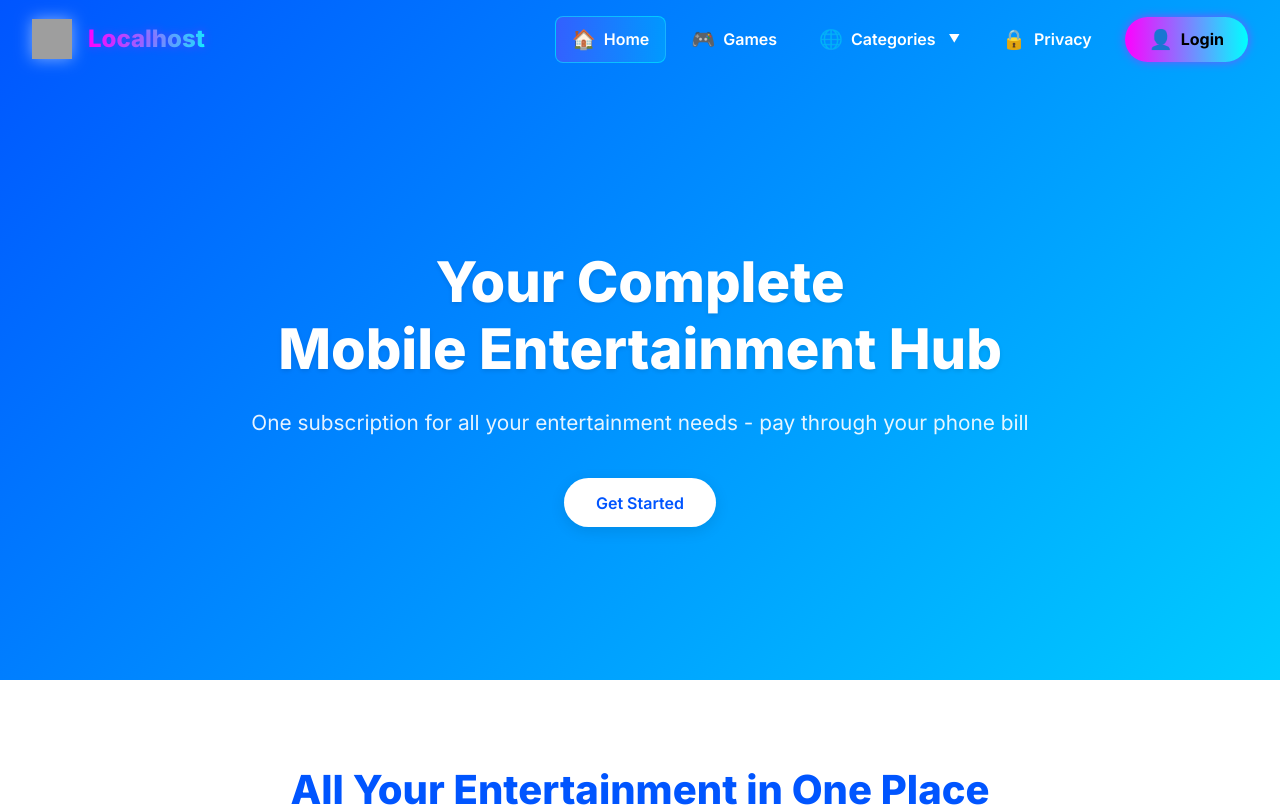
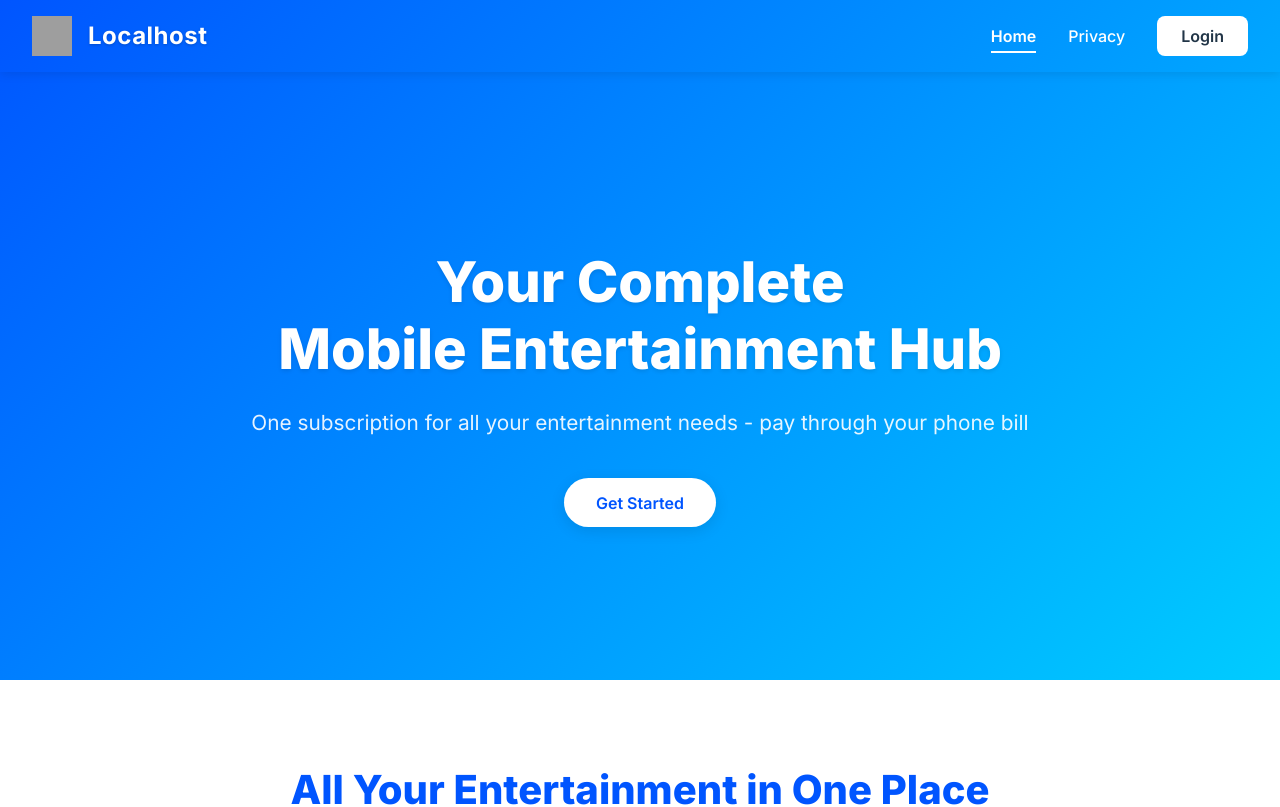
Before and after one commit to Adpeako-Astroveo/adpeako_homepages, a Vue app: page / in a window 1280 px wide. Shown: the top 807 px of the page. Built offline with nearby package versions, Linux system fonts and the light colour scheme; grey boxes are pictures that could not be loaded.

Commit message:
manual push

```diff
--- a/src/App.vue
+++ b/src/App.vue
@@ -72,7 +72,7 @@ onMounted(async () => {
 });
 
 const handleScroll = () => {
-  isScrolled.value = window.scrollY > 20;
+  isScrolled.value = window.scrollY > 50;
 };
 
 const toggleMobileMenu = () => {
@@ -133,8 +133,7 @@ provide('siteName', siteName);
 
 <template>
   <div class="app-container">
-    <header class="app-header" :class="[designId, { 'scrolled': isScrolled }]">
-      <div class="header-container">
+    <header class="app-header" :class="[designId, {'scrolled': isScrolled}]">
       <RouterLink to="/" class="logo-link">
         <img
           :src="logoPath"
@@ -144,130 +143,103 @@ provide('siteName', siteName);
         <span class="logo-text">{{ siteName }}</span>
       </RouterLink>
 
-        <!-- Desktop Navigation -->
-        <nav class="nav-links desktop-nav">
-          <RouterLink to="/" class="nav-link">
-            <span class="nav-icon">🏠</span>
-            <span>Home</span>
-          </RouterLink>
-          <RouterLink to="/games" class="nav-link">
-            <span class="nav-icon">🎮</span>
-            <span>Games</span>
-          </RouterLink>
-          <div class="dropdown-container">
-            <a href="#" class="nav-link dropdown-trigger">
-              <span class="nav-icon">🌐</span>
-              <span>Categories</span>
-              <span class="dropdown-arrow">▼</span>
-            </a>
-            <div class="dropdown-menu">
-              <RouterLink to="/categories/action" class="dropdown-item">
-                <span class="dropdown-icon">🔥</span>
-                <span>Action</span>
-              </RouterLink>
-              <RouterLink to="/categories/adventure" class="dropdown-item">
-                <span class="dropdown-icon">🌄</span>
-                <span>Adventure</span>
-              </RouterLink>
-              <RouterLink to="/categories/puzzle" class="dropdown-item">
-                <span class="dropdown-icon">🧩</span>
-                <span>Puzzle</span>
-              </RouterLink>
-              <RouterLink to="/categories/strategy" class="dropdown-item">
-                <span class="dropdown-icon">♟️</span>
-                <span>Strategy</span>
-              </RouterLink>
-            </div>
-          </div>
-          <RouterLink to="/privacy" class="nav-link">
-            <span class="nav-icon">🔒</span>
-            <span>Privacy</span>
-          </RouterLink>
-          <RouterLink to="/login" class="login-btn">
-            <span class="login-icon">👤</span>
-            <span>Login</span>
-          </RouterLink>
+      <!-- Mobile menu toggle button -->
+      <button class="mobile-menu-toggle" @click="toggleMobileMenu" aria-label="Toggle Menu" :class="{ 'open': isMobileMenuOpen }">
+        <span class="menu-icon"></span>
+      </button>
+
+      <!-- Navigation links (desktop and mobile) -->
+      <nav class="nav-links" :class="{ 'open': isMobileMenuOpen }">
+        <RouterLink to="/" class="nav-link">Home</RouterLink>
+        <RouterLink to="/privacy" class="nav-link">Privacy</RouterLink>
+
+        <!-- Domain-specific links -->
+        <template v-if="designId === 'timber-content.com'">
+          <RouterLink to="/timber-content/music" class="nav-link">Music</RouterLink>
+          <RouterLink to="/timber-content/video" class="nav-link">Video</RouterLink>
+          <RouterLink to="/timber-content/sports" class="nav-link">Sports</RouterLink>
+          <RouterLink to="/timber-content/games" class="nav-link">Games</RouterLink>
+          <RouterLink to="/timber-content/audiobooks" class="nav-link">Audiobooks</RouterLink>
+        </template>
+
+        <!-- IQ Champion Hub specific links -->
+        <template v-if="designId === 'iqchampionhub.com'">
+          <RouterLink to="/iqchampionhub/music" class="nav-link">Music</RouterLink>
+          <RouterLink to="/iqchampionhub/video" class="nav-link">Video</RouterLink>
+          <RouterLink to="/iqchampionhub/sports" class="nav-link">Sports</RouterLink>
+          <RouterLink to="/iqchampionhub/games" class="nav-link">Games</RouterLink>
+          <RouterLink to="/iqchampionhub/audiobooks" class="nav-link">Audiobooks</RouterLink>
+          <RouterLink to="/iqchampionhub/payment" class="nav-link">Payment</RouterLink>
+        </template>
+
+        <!-- Jewel Video Content specific links -->
+        <template v-if="designId === 'jewel-video-content.com'">
+          <RouterLink to="/jewel-video-content/music" class="nav-link">Music</RouterLink>
+          <RouterLink to="/jewel-video-content/video" class="nav-link">Video</RouterLink>
+          <RouterLink to="/jewel-video-content/sports" class="nav-link">Sports</RouterLink>
+          <RouterLink to="/jewel-video-content/games" class="nav-link">Games</RouterLink>
+          <RouterLink to="/jewel-video-content/audiobooks" class="nav-link">Audiobooks</RouterLink>
+          <RouterLink to="/jewel-video-content/payment" class="nav-link">Payment</RouterLink>
+        </template>
+
+        <!-- BriskVideos specific links -->
+        <template v-if="designId === 'briskvideos.com'">
+          <RouterLink to="/games" class="nav-link">Games</RouterLink>
+          <RouterLink to="/categories/action" class="nav-link">Action</RouterLink>
+          <RouterLink to="/categories/adventure" class="nav-link">Adventure</RouterLink>
+          <RouterLink to="/categories/puzzle" class="nav-link">Puzzle</RouterLink>
+          <RouterLink to="/categories/strategy" class="nav-link">Strategy</RouterLink>
+        </template>
+
+        <RouterLink to="/login" class="login-btn">Login</RouterLink>
       </nav>
-
-        <!-- Mobile menu toggle button -->
-        <button
-          class="mobile-menu-toggle"
-          @click="toggleMobileMenu"
-          aria-label="Toggle Menu"
-          :class="{ 'open': isMobileMenuOpen }"
-        >
-          <span class="toggle-line"></span>
-          <span class="toggle-line"></span>
-          <span class="toggle-line"></span>
-        </button>
-      </div>
-
-      <!-- Mobile Navigation -->
-      <div class="mobile-nav" :class="{ 'open': isMobileMenuOpen }">
-        <div class="mobile-nav-container">
-          <RouterLink to="/" class="mobile-nav-link" @click="toggleMobileMenu">
-            <span class="nav-icon">🏠</span>
-            <span>Home</span>
-          </RouterLink>
-          <RouterLink to="/games" class="mobile-nav-link" @click="toggleMobileMenu">
-            <span class="nav-icon">🎮</span>
-            <span>Games</span>
-          </RouterLink>
-
-          <div class="mobile-nav-category">
-            <div class="category-header">
-              <span class="nav-icon">🌐</span>
-              <span>Categories</span>
-            </div>
-            <div class="category-items">
-              <RouterLink to="/categories/action" class="mobile-nav-link subcategory" @click="toggleMobileMenu">
-                <span class="nav-icon">🔥</span>
-                <span>Action</span>
-              </RouterLink>
-              <RouterLink to="/categories/adventure" class="mobile-nav-link subcategory" @click="toggleMobileMenu">
-                <span class="nav-icon">🌄</span>
-                <span>Adventure</span>
-              </RouterLink>
-              <RouterLink to="/categories/puzzle" class="mobile-nav-link subcategory" @click="toggleMobileMenu">
-                <span class="nav-icon">🧩</span>
-                <span>Puzzle</span>
-              </RouterLink>
-              <RouterLink to="/categories/strategy" class="mobile-nav-link subcategory" @click="toggleMobileMenu">
-                <span class="nav-icon">♟️</span>
-                <span>Strategy</span>
-              </RouterLink>
-            </div>
-          </div>
-
-          <RouterLink to="/privacy" class="mobile-nav-link" @click="toggleMobileMenu">
-            <span class="nav-icon">🔒</span>
-            <span>Privacy</span>
-          </RouterLink>
-
-          <div class="mobile-nav-actions">
-            <RouterLink to="/login" class="mobile-login-btn" @click="toggleMobileMenu">
-              <span class="login-icon">👤</span>
-              <span>Login</span>
-            </RouterLink>
-            <RouterLink to="/signup" class="mobile-signup-btn" @click="toggleMobileMenu">
-              <span class="signup-icon">✨</span>
-              <span>Sign Up</span>
-            </RouterLink>
-          </div>
-        </div>
-      </div>
     </header>
-
     <RouterView />
-
     <footer>
       <nav class="footer-nav">
         <RouterLink to="/">Home</RouterLink>
         <RouterLink to="/privacy">Privacy</RouterLink>
+
+        <!-- Domain-specific links in footer -->
+        <template v-if="designId === 'timber-content.com'">
+          <RouterLink to="/timber-content/music">Music</RouterLink>
+          <RouterLink to="/timber-content/video">Video</RouterLink>
+          <RouterLink to="/timber-content/sports">Sports</RouterLink>
+          <RouterLink to="/timber-content/games">Games</RouterLink>
+          <RouterLink to="/timber-content/audiobooks">Audiobooks</RouterLink>
+        </template>
+
+        <!-- IQ Champion Hub specific links in footer -->
+        <template v-if="designId === 'iqchampionhub.com'">
+          <RouterLink to="/iqchampionhub/music">Music</RouterLink>
+          <RouterLink to="/iqchampionhub/video">Video</RouterLink>
+          <RouterLink to="/iqchampionhub/sports">Sports</RouterLink>
+          <RouterLink to="/iqchampionhub/games">Games</RouterLink>
+          <RouterLink to="/iqchampionhub/audiobooks">Audiobooks</RouterLink>
+          <RouterLink to="/iqchampionhub/payment">Payment</RouterLink>
+        </template>
+
+        <!-- Jewel Video Content specific links in footer -->
+        <template v-if="designId === 'jewel-video-content.com'">
+          <RouterLink to="/jewel-video-content/music">Music</RouterLink>
+          <RouterLink to="/jewel-video-content/video">Video</RouterLink>
+          <RouterLink to="/jewel-video-content/sports">Sports</RouterLink>
+          <RouterLink to="/jewel-video-content/games">Games</RouterLink>
+          <RouterLink to="/jewel-video-content/audiobooks">Audiobooks</RouterLink>
+          <RouterLink to="/jewel-video-content/payment">Payment</RouterLink>
+        </template>
+
+        <!-- BriskVideos specific links in footer -->
+        <template v-if="designId === 'briskvideos.com'">
           <RouterLink to="/games">Games</RouterLink>
           <RouterLink to="/categories/action">Action</RouterLink>
           <RouterLink to="/categories/adventure">Adventure</RouterLink>
+          <RouterLink to="/briskvideos/privacy">Privacy Policy</RouterLink>
+        </template>
       </nav>
+      <div class="copyright">
+        © {{ new Date().getFullYear() }} {{ siteName }}. All Rights Reserved.
+      </div>
     </footer>
   </div>
 </template>
@@ -294,176 +266,44 @@ body, html {
 }
 
 .app-header {
+  padding: 1rem 2rem;
+  box-shadow: 0 2px 10px rgba(0,0,0,0.1);
   position: fixed;
   width: 100%;
   top: 0;
   z-index: 1000;
+  display: flex;
+  justify-content: space-between;
+  align-items: center;
   transition: all 0.3s ease;
 }
 
-/* Header container for max width */
-.header-container {
-  max-width: 1400px;
-  margin: 0 auto;
-  display: flex;
-  justify-content: space-between;
-  align-items: center;
-  padding: 1rem 2rem;
-  width: 100%;
-}
-
-/* Logo styling */
-.logo-link {
-  display: flex;
-  align-items: center;
-  text-decoration: none;
-  color: white;
-  font-weight: bold;
-  z-index: 1001; /* Above mobile menu */
-  position: relative;
-}
-
-.logo {
-  width: 40px;
-  height: 40px;
-  margin-right: 1rem;
-  filter: drop-shadow(0 0 8px rgba(255, 255, 255, 0.5));
-  transition: all 0.3s ease;
-}
-
-.logo-text {
-  font-size: 1.5rem;
-  background: linear-gradient(90deg, #ff00ff, #00ffff);
-  -webkit-background-clip: text;
-  -webkit-text-fill-color: transparent;
-  text-shadow: 0 0 10px rgba(255, 0, 255, 0.3);
-  font-weight: 800;
-  transition: all 0.3s ease;
-}
-
-/* Desktop Navigation Links */
-.desktop-nav {
-  display: flex;
-  align-items: center;
-  gap: 0.5rem;
-}
-
-.nav-link {
-  color: white;
-  text-decoration: none;
-  font-weight: 600;
-  padding: 0.5rem 1rem;
-  border-radius: 8px;
-  display: flex;
-  align-items: center;
-  gap: 0.5rem;
-  transition: all 0.3s ease;
-  position: relative;
-  border: 1px solid transparent;
-}
-
-.nav-link:hover {
-  background: rgba(255, 255, 255, 0.1);
-  border-color: rgba(255, 255, 255, 0.2);
-  color: #00ffff;
-}
-
-.nav-link.router-link-active {
-  background: linear-gradient(90deg, rgba(255, 0, 255, 0.2), rgba(0, 255, 255, 0.2));
-  border-color: rgba(0, 255, 255, 0.5);
-  color: #ffffff;
-}
-
-.nav-icon {
-  font-size: 1.2rem;
+.app-header.scrolled {
+  padding: 0.8rem 2rem;
+  box-shadow: 0 4px 15px rgba(0,0,0,0.1);
+  backdrop-filter: blur(10px);
 }
 
 .login-btn {
-  background: linear-gradient(90deg, #ff00ff, #00ffff);
-  color: #000;
+  background: white;
+  color: inherit;
   padding: 0.5rem 1.5rem;
-  border-radius: 50px;
-  font-weight: 700;
-  text-decoration: none;
+  border-radius: 0.5rem;
+  font-weight: 600;
   transition: all 0.3s ease;
-  display: flex;
-  align-items: center;
-  gap: 0.5rem;
-  margin-left: 0.5rem;
-  box-shadow: 0 0 10px rgba(255, 0, 255, 0.5);
 }
 
 .login-btn:hover {
   transform: translateY(-2px);
-  box-shadow: 0 5px 15px rgba(255, 0, 255, 0.7);
+  box-shadow: 0 4px 12px rgba(0,0,0,0.1);
 }
 
-.login-icon {
-  font-size: 1.2rem;
+/* Design-specific header styles */
+.jazzy-mango\.com {
+  background: #4CAF50;
+  background: linear-gradient(135deg, #4CAF50 0%, #81C784 100%);
 }
 
-/* Dropdown Menu Styles */
-.dropdown-container {
-  position: relative;
-}
-
-.dropdown-trigger {
-  cursor: pointer;
-}
-
-.dropdown-arrow {
-  font-size: 0.7rem;
-  margin-left: 0.3rem;
-  transition: transform 0.3s ease;
-}
-
-.dropdown-container:hover .dropdown-arrow {
-  transform: rotate(180deg);
-}
-
-.dropdown-menu {
-  position: absolute;
-  top: 100%;
-  left: 0;
-  background: #1a1a1a;
-  border-radius: 10px;
-  width: 200px;
-  box-shadow: 0 10px 25px rgba(0, 0, 0, 0.5);
-  opacity: 0;
-  visibility: hidden;
-  transform: translateY(10px);
-  transition: all 0.3s ease;
-  z-index: 1000;
-  overflow: hidden;
-  border: 1px solid rgba(255, 255, 255, 0.1);
-}
-
-.dropdown-container:hover .dropdown-menu {
-  opacity: 1;
-  visibility: visible;
-  transform: translateY(5px);
-}
-
-.dropdown-item {
-  display: flex;
-  align-items: center;
-  gap: 0.5rem;
-  padding: 0.75rem 1rem;
-  color: white;
-  text-decoration: none;
-  transition: all 0.2s ease;
-}
-
-.dropdown-item:hover {
-  background: linear-gradient(90deg, rgba(255, 0, 255, 0.2), rgba(0, 255, 255, 0.2));
-  color: #00ffff;
-}
-
-.dropdown-icon {
-  font-size: 1.2rem;
-}
-
-/* Header design-specific styles */
 .brisk-otter\.com {
   background: #2E7D32;
   background: linear-gradient(135deg, #2E7D32 0%, #4CAF50 100%);
@@ -520,196 +360,147 @@ body, html {
   background: linear-gradient(135deg, #9333ea 0%, #c026d3 100%);
 }
 
+.briskvideos\.com {
+  background: linear-gradient(135deg, rgba(255, 0, 255, 0.9) 0%, rgba(0, 255, 255, 0.9) 100%);
+}
+
 .default {
   background: #4CAF50;
   background: linear-gradient(135deg, #4CAF50 0%, #81C784 100%);
 }
 
-.briskvideos\.com, .briskvideos {
-  background: rgba(10, 10, 10, 0.9);
-  backdrop-filter: blur(10px);
-  border-bottom: 1px solid rgba(255, 255, 255, 0.05);
-  box-shadow: 0 5px 20px rgba(0, 0, 0, 0.5);
+.logo-link {
+  display: flex;
+  align-items: center;
+  text-decoration: none;
+  color: white;
+  font-weight: bold;
+  font-size: 1.2rem;
+}
+
+.logo {
+  width: 40px;
+  height: 40px;
+  margin-right: 1rem;
   transition: all 0.3s ease;
 }
 
-.briskvideos\.com.scrolled, .briskvideos.scrolled {
-  padding: 0.5rem 0;
-  background: rgba(0, 0, 0, 0.95);
-  border-bottom: 1px solid rgba(255, 0, 255, 0.2);
-  box-shadow: 0 5px 20px rgba(0, 0, 0, 0.8);
+.logo-text {
+  font-size: 1.5rem;
+  transition: all 0.3s ease;
+  text-shadow: 0 1px 3px rgba(0, 0, 0, 0.2);
+  letter-spacing: 0.5px;
 }
 
-.scrolled .logo {
+.app-header.scrolled .logo {
   width: 35px;
   height: 35px;
 }
 
-.scrolled .logo-text {
+.app-header.scrolled .logo-text {
   font-size: 1.3rem;
 }
 
-/* Mobile Navigation Toggle Button */
+/* Nav links */
+.nav-links {
+  display: flex;
+  align-items: center;
+  gap: 2rem;
+}
+
+.nav-link {
+  color: white;
+  text-decoration: none;
+  font-weight: 500;
+  position: relative;
+  transition: all 0.3s ease;
+}
+
+.nav-link:after {
+  content: '';
+  position: absolute;
+  bottom: -5px;
+  left: 0;
+  width: 0;
+  height: 2px;
+  background-color: white;
+  transition: width 0.3s ease;
+}
+
+.nav-link:hover:after,
+.nav-link.router-link-active:after {
+  width: 100%;
+}
+
+.nav-link:hover {
+  opacity: 0.9;
+}
+
+.nav-link.router-link-active {
+  font-weight: 600;
+}
+
+/* Mobile Menu Toggle */
 .mobile-menu-toggle {
   display: none;
   background: transparent;
   border: none;
-  width: 40px;
-  height: 40px;
+  width: 30px;
+  height: 30px;
   position: relative;
   cursor: pointer;
-  z-index: 1001;
   padding: 0;
-}
-
-.toggle-line {
-  display: block;
-  width: 30px;
-  height: 2px;
-  background: linear-gradient(90deg, #ff00ff, #00ffff);
-  position: absolute;
-  left: 5px;
+  z-index: 1010;
   transition: all 0.3s ease;
 }
 
-.toggle-line:nth-child(1) {
-  top: 12px;
+.menu-icon {
+  display: block;
+  width: 30px;
+  height: 3px;
+  background-color: white;
+  position: relative;
+  transition: background-color 0.3s;
 }
 
-.toggle-line:nth-child(2) {
-  top: 20px;
+.menu-icon:before,
+.menu-icon:after {
+  content: '';
+  position: absolute;
+  width: 30px;
+  height: 3px;
+  background-color: white;
+  transition: transform 0.3s, top 0.3s;
 }
 
-.toggle-line:nth-child(3) {
-  top: 28px;
+.menu-icon:before {
+  top: -8px;
 }
 
-.mobile-menu-toggle.open .toggle-line:nth-child(1) {
-  transform: rotate(45deg);
-  top: 20px;
+.menu-icon:after {
+  top: 8px;
 }
 
-.mobile-menu-toggle.open .toggle-line:nth-child(2) {
-  opacity: 0;
+.mobile-menu-toggle.open .menu-icon {
+  background-color: transparent;
 }
 
-.mobile-menu-toggle.open .toggle-line:nth-child(3) {
-  transform: rotate(-45deg);
-  top: 20px;
+.mobile-menu-toggle.open .menu-icon:before {
+  transform: rotate(45deg);
+  top: 0;
 }
 
-/* Mobile Navigation Menu */
-.mobile-nav {
-  position: fixed;
+.mobile-menu-toggle.open .menu-icon:after {
+  transform: rotate(-45deg);
   top: 0;
-  right: 0;
-  bottom: 0;
-  width: 100%;
-  background: rgba(10, 10, 10, 0.95);
-  transform: translateX(100%);
-  transition: transform 0.4s cubic-bezier(0.16, 1, 0.3, 1);
-  z-index: 999;
-  display: none;
-  backdrop-filter: blur(10px);
 }
 
-.mobile-nav.open {
-  transform: translateX(0);
-}
-
-.mobile-nav-container {
-  padding: 5rem 2rem 2rem;
-  display: flex;
-  flex-direction: column;
-  gap: 1rem;
-  height: 100%;
-  overflow-y: auto;
-}
-
-.mobile-nav-link {
-  display: flex;
-  align-items: center;
-  gap: 1rem;
-  color: white;
-  text-decoration: none;
-  padding: 1rem;
-  border-radius: 10px;
-  font-size: 1.2rem;
-  font-weight: 600;
-  transition: all 0.3s ease;
-}
-
-.mobile-nav-link:hover {
-  background: linear-gradient(90deg, rgba(255, 0, 255, 0.1), rgba(0, 255, 255, 0.1));
-  color: #00ffff;
-}
-
-.mobile-nav-link.router-link-active {
-  background: linear-gradient(90deg, rgba(255, 0, 255, 0.2), rgba(0, 255, 255, 0.2));
-  color: #ffffff;
-}
-
-.mobile-nav-category {
-  margin: 0.5rem 0;
-}
-
-.category-header {
-  display: flex;
-  align-items: center;
-  gap: 1rem;
-  padding: 1rem;
-  color: white;
-  font-size: 1.2rem;
-  font-weight: 600;
-  border-bottom: 1px solid rgba(255, 255, 255, 0.1);
-  margin-bottom: 0.5rem;
-}
-
-.category-items {
-  margin-left: 1rem;
-}
-
-.mobile-nav-link.subcategory {
-  font-size: 1.1rem;
-  padding: 0.75rem 1rem;
-}
-
-.mobile-nav-actions {
-  margin-top: auto;
-  display: flex;
-  flex-direction: column;
-  gap: 1rem;
-}
-
-.mobile-login-btn, .mobile-signup-btn {
-  display: flex;
-  align-items: center;
-  justify-content: center;
-  gap: 0.5rem;
-  padding: 1rem;
-  border-radius: 10px;
-  text-decoration: none;
-  font-weight: 600;
-  transition: all 0.3s ease;
-}
-
-.mobile-login-btn {
-  background: rgba(255, 255, 255, 0.1);
-  color: white;
-  border: 1px solid rgba(255, 255, 255, 0.2);
-}
-
-.mobile-signup-btn {
-  background: linear-gradient(90deg, #ff00ff, #00ffff);
-  color: black;
-}
-
-/* Footer Styles */
 footer {
   margin-top: auto;
-  background: #0f0f0f;
-  border-top: 1px solid rgba(255, 255, 255, 0.05);
+  background: #f8fafc;
+  border-top: 1px solid #e2e8f0;
   padding: 2rem 0;
+  text-align: center;
 }
 
 .footer-nav {
@@ -721,50 +512,79 @@ footer {
 }
 
 .footer-nav a {
-  color: #888888;
+  color: #4a5568;
   text-decoration: none;
   font-weight: 500;
   transition: color 0.2s ease;
 }
 
 .footer-nav a:hover {
-  color: #00ffff;
+  color: #2d3748;
 }
 
 .footer-nav a.router-link-active {
-  color: #ff00ff;
+  color: #007BFF;
 }
 
-/* Responsive Design */
-@media (max-width: 1024px) {
-  .header-container {
-    padding: 1rem;
+.copyright {
+  color: #718096;
+  font-size: 0.9rem;
+  margin-top: 1rem;
 }
 
-  .nav-link {
-    padding: 0.5rem 0.75rem;
+/* Improved Responsive Styles */
+@media (max-width: 992px) {
+  .nav-links {
+    gap: 1.5rem;
   }
 
-  .nav-icon {
-    margin-right: 0.3rem;
+  .logo-text {
+    font-size: 1.3rem;
   }
 }
 
 @media (max-width: 768px) {
-  .desktop-nav {
-    display: none;
+  .app-header {
+    padding: 1rem;
   }
 
   .mobile-menu-toggle {
     display: block;
   }
 
-  .mobile-nav {
-    display: block;
+  .nav-links {
+    position: fixed;
+    top: 0;
+    right: 0;
+    bottom: 0;
+    width: 280px;
+    background: #007BFF; /* Default background */
+    flex-direction: column;
+    padding: 6rem 2rem 2rem;
+    transform: translateX(100%);
+    transition: transform 0.4s ease, background 0.3s ease;
+    z-index: 1005;
+    box-shadow: -5px 0 25px rgba(0, 0, 0, 0.2);
+    gap: 1.8rem;
+    align-items: flex-start;
+  }
+
+  .nav-links.open {
+    transform: translateX(0);
+  }
+
+  .nav-link:after {
+    bottom: -3px;
+  }
+
+  .login-btn {
+    margin-top: 1rem;
+    width: 100%;
+    text-align: center;
   }
 
   .logo-text {
-    font-size: 1.3rem;
+    font-size: 1.2rem;
   }
 
   .logo {
@@ -772,11 +592,38 @@ footer {
     height: 35px;
     margin-right: 0.7rem;
   }
+
+  .footer-nav {
+    gap: 1.5rem;
+  }
+
+  /* Match mobile nav background to header design for briskvideos.com */
+  .briskvideos\.com .nav-links {
+    background: linear-gradient(135deg, rgba(255, 0, 255, 0.9) 0%, rgba(0, 255, 255, 0.9) 100%);
+  }
+
+  /* Match mobile nav background to header design for other domains */
+  .timber-content\.com .nav-links {
+    background: linear-gradient(135deg, #38bdf8 0%, #818cf8 100%);
+  }
+
+  .iqchampionhub\.com .nav-links {
+    background: linear-gradient(135deg, #6C63FF 0%, #FF6584 100%);
+  }
+
+  .jewel-video-content\.com .nav-links {
+    background: linear-gradient(135deg, #9333ea 0%, #c026d3 100%);
+  }
 }
 
 @media (max-width: 480px) {
-  .header-container {
+  .app-header {
     padding: 0.8rem 1rem;
+  }
+
+  .login-btn {
+    padding: 0.4rem 1rem;
+    font-size: 0.9rem;
   }
 
   .logo-text {
@@ -789,14 +636,14 @@ footer {
     margin-right: 0.5rem;
   }
 
-  .mobile-nav-link, .category-header {
-    font-size: 1.1rem;
-    padding: 0.9rem;
+  .nav-links {
+    width: 100%;
+    padding: 5rem 1.5rem 1.5rem;
   }
 
-  .mobile-nav-link.subcategory {
-    font-size: 1rem;
-    padding: 0.7rem 0.9rem;
+  .footer-nav {
+    flex-direction: column;
+    gap: 1rem;
   }
 }
 </style>
```
Also changed, not shown: public/6_white-USED.svg (renamed from public/briskvideos-logo.svg). Lines whose indentation alone changed are shown as unchanged.
